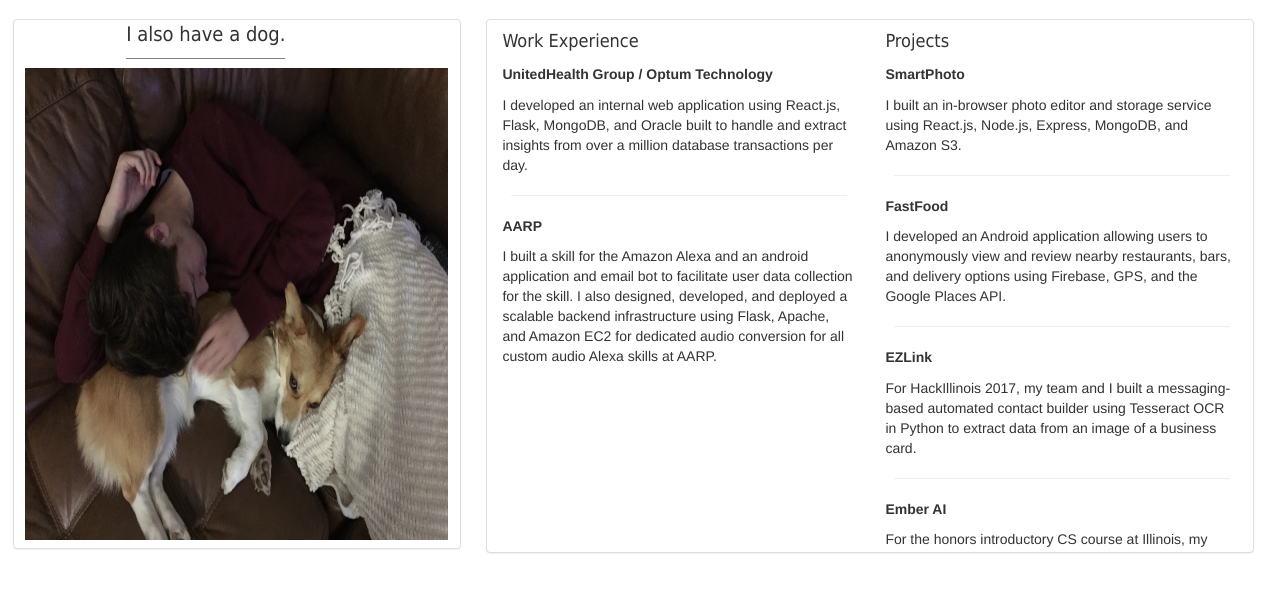
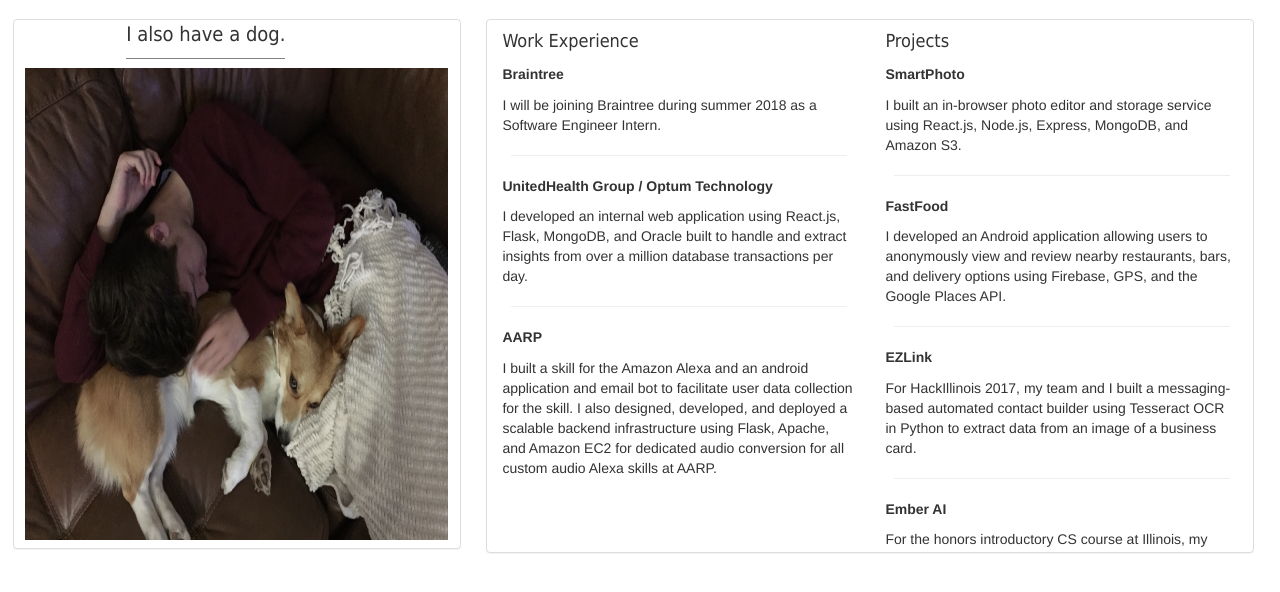
Before and after one commit to Aaron09/aaron09.github.io, a plain HTML site: page index.html in a window 1280 px wide. Shown: the part 156-748 px from the top of the page. Drawn offline with nearby package versions, Linux system fonts and the light colour scheme.

Commit message:
add braintree

```diff
--- a/index.html
+++ b/index.html
@@ -44,6 +44,13 @@
                         <span class="work-exp"> Work Experience </span>
                     </div>
                     <div class="work-experience-content">
+                        <div class="braintree-work">
+                            <span class="work-project-title">Braintree</span>
+                            <div class="work-exp-desc">
+                                <p>I will be joining Braintree during summer 2018 as a Software Engineer Intern.</p>
+                            </div>
+                            <hr class="divider"></dhr>
+                        </div>
                         <div class="optum-work">
                         	<span class="work-project-title">UnitedHealth Group / Optum Technology</span>
                             <div class="work-exp-desc">
```
